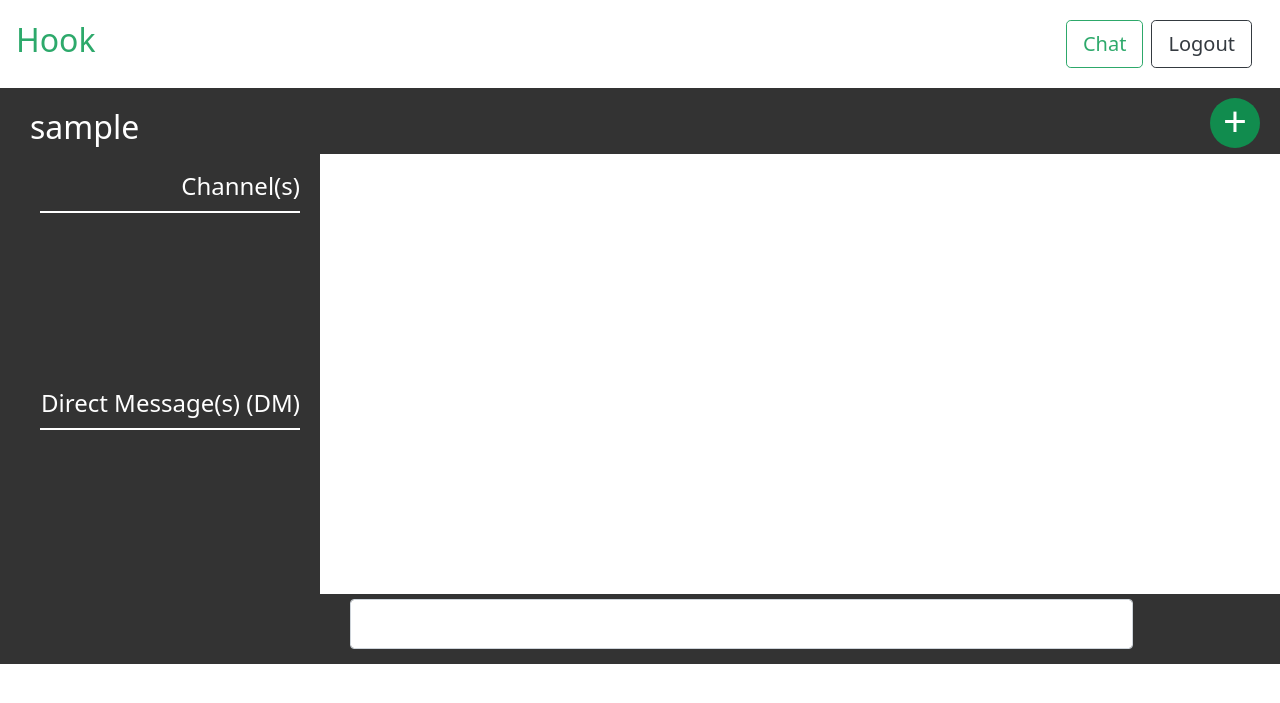
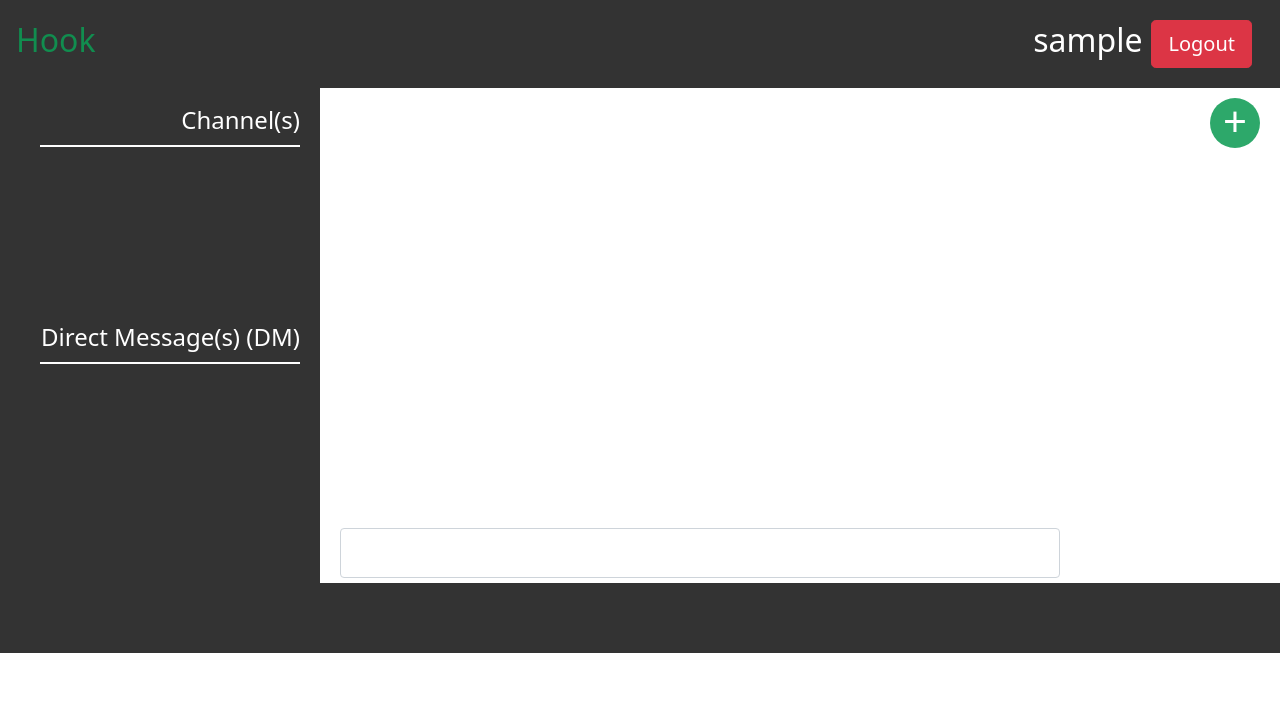
Before and after one commit to techemmy/Flask-Chat-Application, a Flask app: template hook/templates/main/chat.html in a window 1280 px wide. Shown: the top 703 px of the page. Run offline with Flask 2, Linux system fonts and the light colour scheme; the template is opened without the code that fills it, so the values that code supplies are empty; the visitor is signed in with stand-in values (Sample User, id 1); some libraries are stand-ins or nearby versions.

Commit message:
update ui

```diff
--- a/hook/static/styles.css
+++ b/hook/static/styles.css
@@ -54,15 +54,11 @@
   height: 500px;
 }
 
-div.chat-head {
-  margin: 0;
+.chat-rep {
+  color: white;
+  margin-right: 5px;
 }
-div.chat-head .chat-rep {
-  color: white;
-  margin-top: 20px;
-  padding-left: 30px;
-}
-div.chat-head .chat-rep:hover {
+.chat-rep:hover {
   cursor: default;
 }
 
@@ -246,9 +242,8 @@
 }
 div.msgs-content .msg-space .send-space {
   width: 100%;
-  position: absolute;
+  position: relative;
   bottom: 0;
-  padding: 10px;
   margin: 0;
 }
 div.msgs-content .msg-space .send-space textarea,
--- a/hook/static/styles.scss
+++ b/hook/static/styles.scss
@@ -63,15 +63,11 @@
   }
 }
 
-div.chat-head {
-  margin: 0;
-  .chat-rep {
-    color: $white;
-    margin-top: 20px;
-    padding-left: 30px;
-    &:hover {
-      cursor: default;
-    }
+.chat-rep {
+  color: $white;
+  margin-right: 5px;
+  &:hover {
+    cursor: default;
   }
 }
 
@@ -182,9 +178,6 @@
   margin: 0;
 }
 
-div.lists, div.msgs-content {
-}
-
 div {
   .lists {
     color: $white;
@@ -266,9 +259,9 @@
     }
     .send-space {
       width: 100%;
-      position: absolute;
+      position: relative;
       bottom: 0;
-      padding: 10px;
+      // padding: 10px;
       margin: 0;
       textarea,
       button {
--- a/hook/templates/main/chat.html
+++ b/hook/templates/main/chat.html
@@ -3,12 +3,10 @@
 {% block title %} Hook - Chat{% endblock %}
 
 {% block content %}
+<div class="fluid-container">
 <div>{% include 'main/navbar.html' %}</div>
-<div class="fluid-container">
     <main>
-        <div class="row chat-head">
-            <h2 class="col-sm-10 chat-rep">{{ session.user.username }}</h2>
-            <div class="col-sm-2">
+        <div class="col-sm-12">
             <div class="menu-wrap">
                 <button class="menu__button">
                     +
@@ -29,11 +27,10 @@
                 </div>
             </div>
         </div>
-        </div>
         <div class="content row mt-0">
             <div class="col-sm-4 col-md-4 col-lg-3 lists">
                 <!-- ACTIVE CHANNEL CONTAINER -->
-                <h5 class="active-tab"></h5>
+                <h3 class="active-tab"></h3>
                 <h4 title="Channels" class="heads">Channel(s)</h4>
                 <ul class="channels-list">
                     <!-- LIST OF CHANNELS -->
@@ -79,7 +76,7 @@
                         </div> -->
                     </div>
                     <div class="send-space row">
-                        <input type="text" name="message" class="form-control col-sm-10" id="send-message">
+                        <input type="text" name="message" class="form-control col-sm-9" id="send-message">
                         <a id="send_btn" tabindex=0><img src="{{ url_for('static', filename='assets/send-img.png') }}" alt="send" class="send-img"></a>
                     </div>
                 </div>
--- a/hook/templates/main/navbar.html
+++ b/hook/templates/main/navbar.html
@@ -2,8 +2,8 @@
     {% if session.user %}
         <h3 class="navbar-brand" style="color: whitesmoke;cursor: default;">Hook</h3>
         <div class="form-inline p-2">
-            <a href="{{ url_for('chat.index') }}"><button type="button" class="btn btn-outline-success btn-lg m-1">Chat</button></a>
-            <a href="{{ url_for('auth.logout') }}"><button type="button" class="btn btn-outline-dark btn-lg m-1">Logout</button></a>
+            <h2 class="chat-rep">{{ session.user.username }}</h2>
+            <a href="{{ url_for('auth.logout') }}"><button type="button" class="btn btn-danger btn-lg m-1">Logout</button></a>
         </div>
     {% else %}
         <a class="navbar-brand" href="{{ url_for('index') }}">Hook</a>
```
Also changed, not shown: 1 other file. Lines whose indentation alone changed are shown as unchanged.
